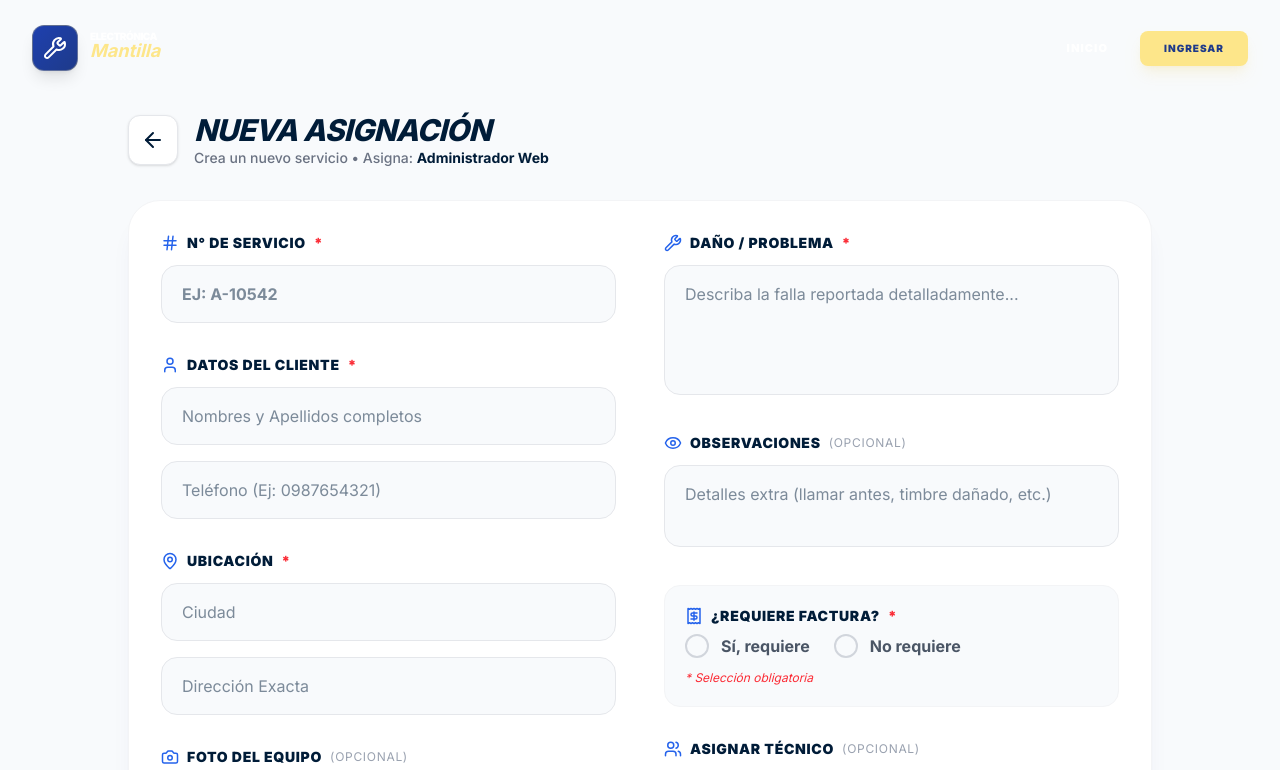
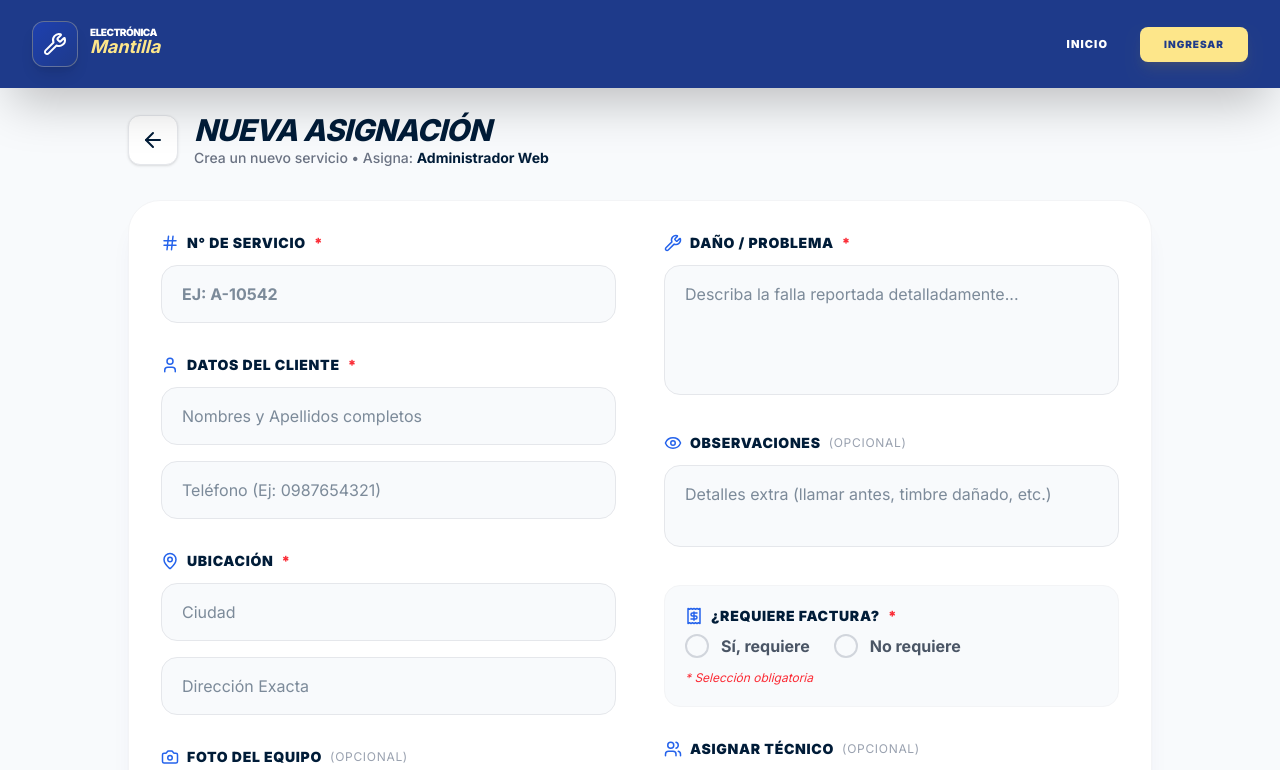
Before and after one commit to LizardCs/electronic-mantilla, a Next.js app: page /asignar in a window 1280 px wide. Shown: the top 770 px of the page. Built offline with nearby package versions, Linux system fonts and the light colour scheme; no server answers; the database is empty.

Commit message:
header para asignacion de servicios

```diff
--- a/src/components/layout/Header.tsx
+++ b/src/components/layout/Header.tsx
@@ -12,7 +12,7 @@ export const Header = () => {
   const router = useRouter();
   const pathname = usePathname();
   const isAuthPage = pathname === '/login';
-  const isReportPage = pathname.startsWith('/reportes');
+  const isReportPage = pathname.startsWith('/reportes') || pathname.startsWith('/asignar');
 
   useEffect(() => {
     setMounted(true);
```
